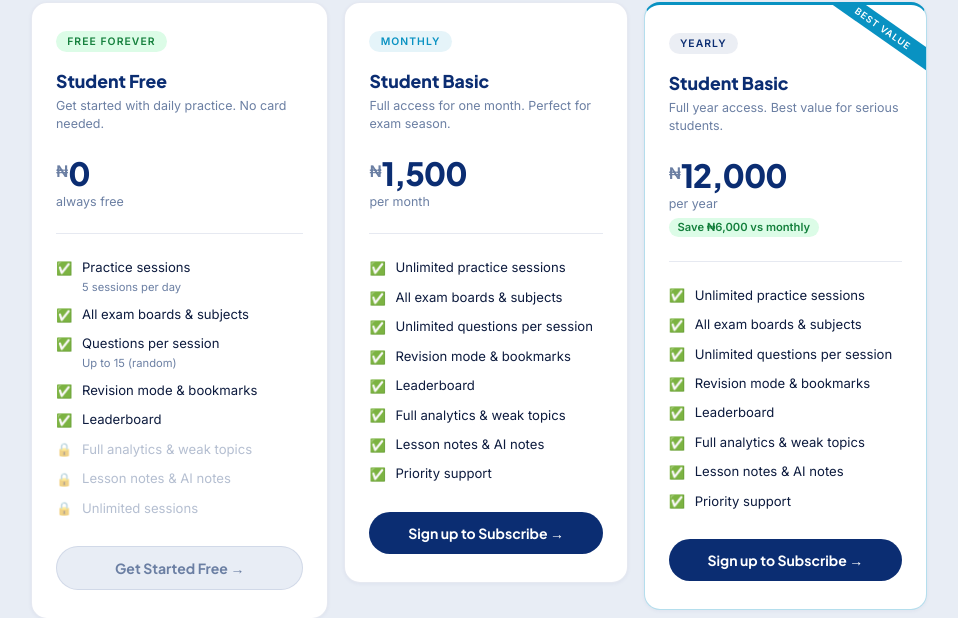
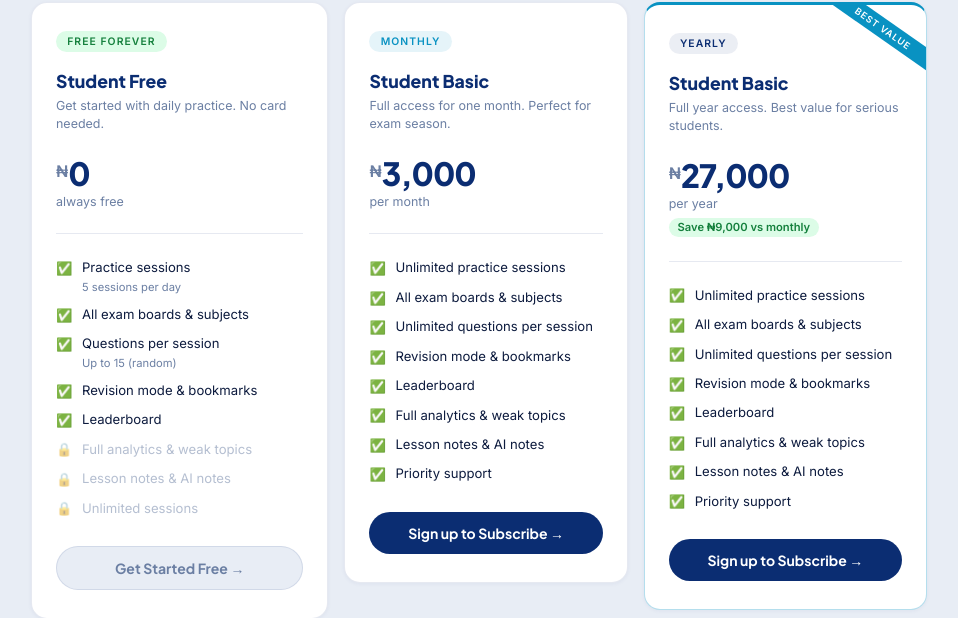
Before and after one commit to Oneshojon/Brainz-Academy, a Django app: page /pricing/ in a window 1280 px wide. Shown: the part 390-1008 px from the top of the page, without its empty margins (161-1119 px from the left). Run offline with Django 5.2, Linux system fonts and the light colour scheme; data comes from the database, SQL or seed files in the repository.

Commit message:
Update price tag.

```diff
--- a/Users/templates/Users/pricing.html
+++ b/Users/templates/Users/pricing.html
@@ -189,7 +189,7 @@
         <div class="plan-name">Student Basic</div>
         <div class="plan-tagline">Full access for one month. Perfect for exam season.</div>
         <div class="plan-price">
-          <span class="currency">₦</span><span class="amount">1,500</span>
+          <span class="currency">₦</span><span class="amount">3,000</span>
           <div class="period">per month</div>
         </div>
         <ul class="plan-features">
@@ -206,7 +206,7 @@
           {% for plan in student_plans %}{% if plan.duration == 'MONTHLY' %}
           <form method="post" action="{% url 'payments:initialize' %}">
             {% csrf_token %}<input type="hidden" name="plan_id" value="{{ plan.id }}">
-            <button type="submit" class="plan-cta cta-paid">Subscribe — ₦1,500/mo →</button>
+            <button type="submit" class="plan-cta cta-paid">Subscribe — ₦3,000/mo →</button>
           </form>
           {% endif %}{% endfor %}
         {% else %}
@@ -219,9 +219,9 @@
         <div class="plan-name">Student Basic</div>
         <div class="plan-tagline">Full year access. Best value for serious students.</div>
         <div class="plan-price">
-          <span class="currency">₦</span><span class="amount">12,000</span>
+          <span class="currency">₦</span><span class="amount">27,000</span>
           <div class="period">per year</div>
-          <span class="saving">Save ₦6,000 vs monthly</span>
+          <span class="saving">Save ₦9,000 vs monthly</span>
         </div>
         <ul class="plan-features">
           <li><span class="feat-icon">✅</span><span>Unlimited practice sessions</span></li>
@@ -237,7 +237,7 @@
           {% for plan in student_plans %}{% if plan.duration == 'YEARLY' %}
           <form method="post" action="{% url 'payments:initialize' %}">
             {% csrf_token %}<input type="hidden" name="plan_id" value="{{ plan.id }}">
-            <button type="submit" class="plan-cta cta-paid">Subscribe — ₦12,000/yr →</button>
+            <button type="submit" class="plan-cta cta-paid">Subscribe — ₦27,000/yr →</button>
           </form>
           {% endif %}{% endfor %}
         {% else %}
@@ -294,7 +294,7 @@
         <div class="plan-name">Teacher Pro</div>
         <div class="plan-tagline">Full portal access. Ideal for occasional use.</div>
         <div class="plan-price">
-          <span class="currency">₦</span><span class="amount">3,000</span>
+          <span class="currency">₦</span><span class="amount">5,000</span>
           <div class="period">per month</div>
         </div>
         <ul class="plan-features">
@@ -309,7 +309,7 @@
           {% for plan in teacher_plans %}{% if plan.duration == 'MONTHLY' %}
           <form method="post" action="{% url 'payments:initialize' %}">
             {% csrf_token %}<input type="hidden" name="plan_id" value="{{ plan.id }}">
-            <button type="submit" class="plan-cta cta-paid">Subscribe — ₦3,000/mo →</button>
+            <button type="submit" class="plan-cta cta-paid">Subscribe — ₦5,000/mo →</button>
           </form>
           {% endif %}{% endfor %}
         {% else %}
@@ -322,9 +322,9 @@
         <div class="plan-name">Teacher Pro</div>
         <div class="plan-tagline">Best value for active teachers. Full year coverage.</div>
         <div class="plan-price">
-          <span class="currency">₦</span><span class="amount">25,000</span>
+          <span class="currency">₦</span><span class="amount">45,000</span>
           <div class="period">per year</div>
-          <span class="saving">Save ₦11,000 vs monthly</span>
+          <span class="saving">Save ₦15,000 vs monthly</span>
         </div>
         <ul class="plan-features">
           <li><span class="feat-icon">✅</span><span>Unlimited test builder sessions</span></li>
@@ -338,7 +338,7 @@
           {% for plan in teacher_plans %}{% if plan.duration == 'YEARLY' %}
           <form method="post" action="{% url 'payments:initialize' %}">
             {% csrf_token %}<input type="hidden" name="plan_id" value="{{ plan.id }}">
-            <button type="submit" class="plan-cta cta-paid">Subscribe — ₦25,000/yr →</button>
+            <button type="submit" class="plan-cta cta-paid">Subscribe — ₦45,000/yr →</button>
           </form>
           {% endif %}{% endfor %}
         {% else %}
--- a/catalog/models.py
+++ b/catalog/models.py
@@ -713,7 +713,7 @@ INITIAL_PLANS = [
         'plan_type':    'STUDENT_BASIC',
         'duration':     'YEARLY',
         'name':         'Student Basic — Yearly',
-        'price':        24000,
+        'price':        27000,
         'description':  'Best value — full access for a whole year. Save ₦6,000.',
         'features':     'Unlimited practice sessions,Full analytics & weak topic insights,'
                         'Lesson notes access,AI-generated notes,Priority support',
```
